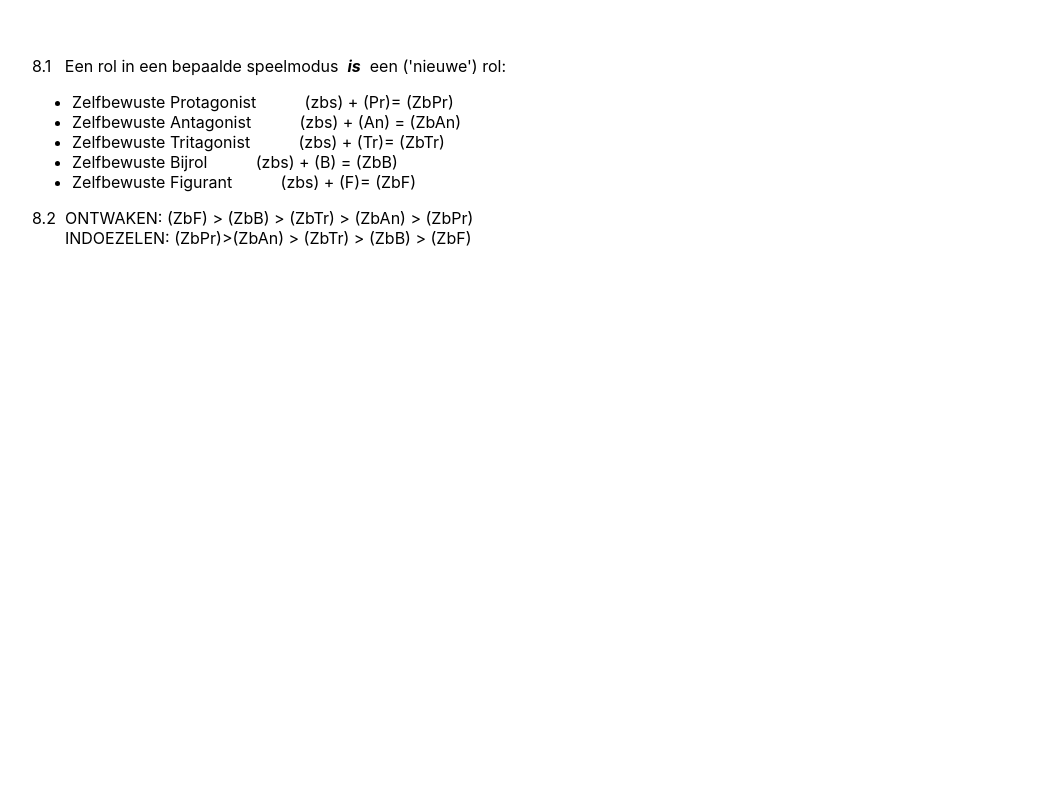
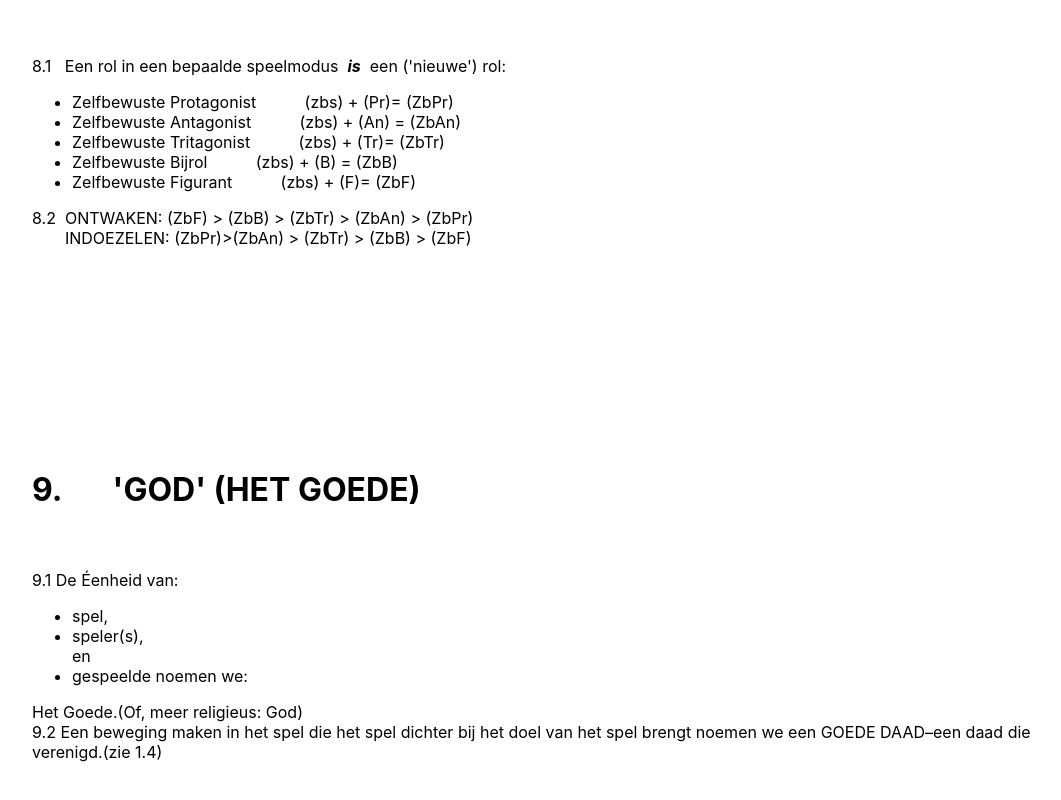
Before and after one commit to Junoburger/ludovicus, a Next.js app: page / in a window 1280 px wide. Shown: the part 9050-9850 px from the top of the page, without its empty margins (104-1165 px from the left). Before the commit the page ends 9498 px from the top, so only its background shows below. Built offline with nearby package versions, Linux system fonts and the light colour scheme.

Commit message:
chapter 9 partially added

```diff
--- /dev/null
+++ b/components/container/God.tsx
@@ -0,0 +1,39 @@
+import React from "react";
+import { ChapterContainer } from "../styled/God";
+
+const ChaperNineOne = () => {
+  return (
+    <div>
+      9.1 De Éenheid van:
+      <ul>
+        <li>spel,</li>
+        <li>speler(s),</li>
+        en
+        <li>gespeelde noemen we:</li>
+      </ul>
+      Het Goede.(Of, meer religieus: God)
+    </div>
+  );
+};
+
+const ChaperNineTwo = () => {
+  return (
+    <div>
+      9.2 Een beweging maken in het spel die het spel dichter bij het doel van het spel brengt
+      noemen we een GOEDE DAAD–een daad die verenigd.(zie 1.4)
+    </div>
+  );
+};
+
+export const God = () => {
+  return (
+    <ChapterContainer>
+      <h1>
+        <span>9.</span>'GOD' (HET GOEDE)
+      </h1>
+      <ChaperNineOne />
+
+      <ChaperNineTwo />
+    </ChapterContainer>
+  );
+};
--- /dev/null
+++ b/components/styled/God.ts
@@ -0,0 +1,13 @@
+import styled from "styled-components";
+
+export const ChapterContainer = styled.div`
+  display: flex;
+  flex-direction: column;
+  margin: 25vh 10vw;
+  h1 span {
+    margin-right: 50px;
+  }
+  h1 {
+    padding-bottom: 5vh;
+  }
+`;
--- a/pages/index.tsx
+++ b/pages/index.tsx
@@ -7,6 +7,7 @@ import { PlayStyles } from "../components/container/PlayStyles";
 import { GameModes } from "../components/container/GameModes";
 import { RoleDivision } from "../components/container/RoleDivision";
 import { GameDirections } from "../components/container/GameDirections";
+import { God } from "../components/container/God";
 
 export default function Home() {
   return (
@@ -26,6 +27,7 @@ export default function Home() {
       <PlayStyles second />
       <GameModes second />
       <RoleDivision second />
+      <God />
     </>
   );
 }
```
